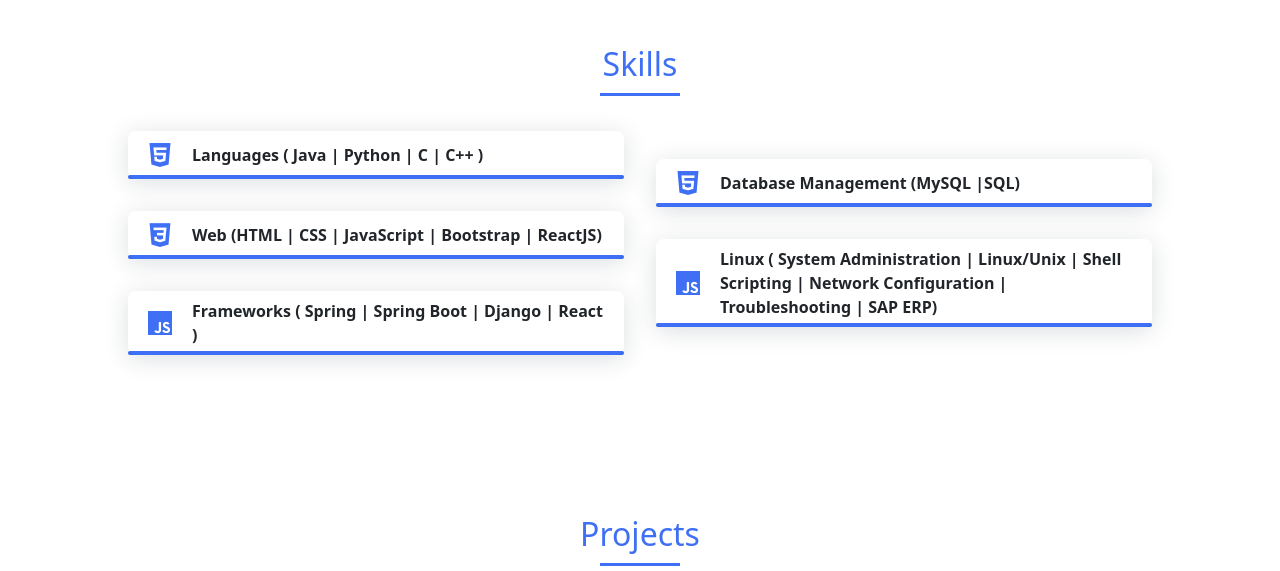
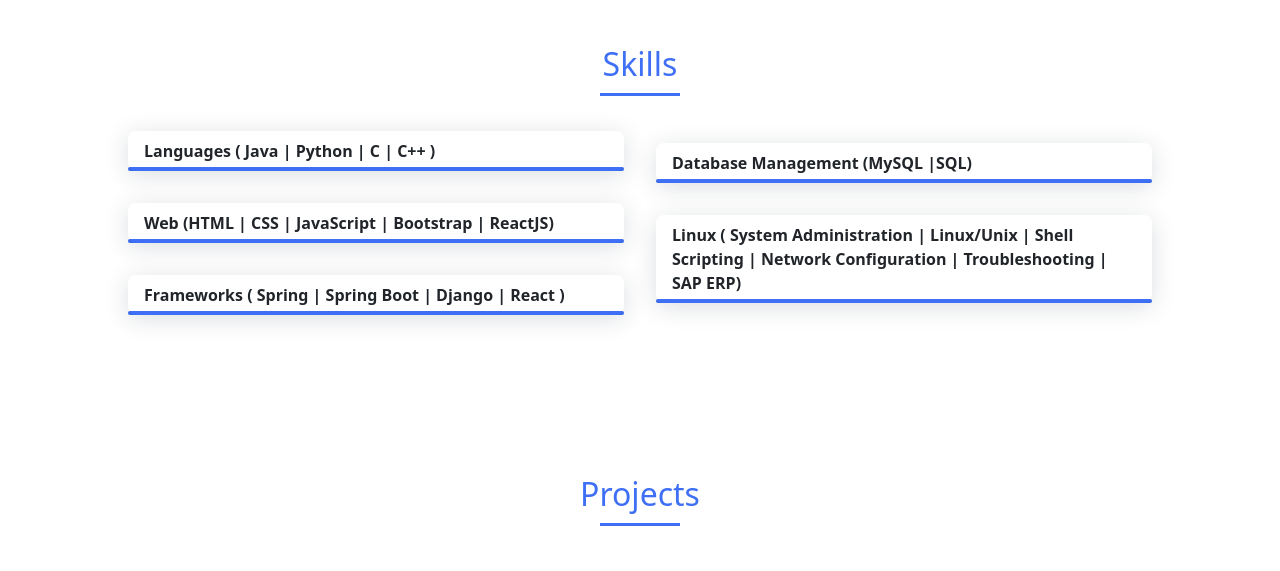
Before and after one commit to chetangawade/chetangawade-portfolio, a plain HTML site: page index.html in a window 1280 px wide. Shown: the part 1820-2391 px from the top of the page. Drawn offline with nearby package versions, Linux system fonts and the light colour scheme; files that its build step writes are made by us from their sources.

Commit message:
Update index.html

```diff
--- a/index.html
+++ b/index.html
@@ -150,7 +150,6 @@
                 <div>
                     <div class="skills__data">
                         <div class="skills__names">
-                            <i class='bx bxl-html5 skills__icon'></i>
                             <span class="skills__name">Languages ( Java | Python | C | C++ ) </span>
                         </div>
                         <div class="skills__bar skills__border">
@@ -159,7 +158,6 @@
                     </div>
                     <div class="skills__data">
                         <div class="skills__names">
-                            <i class='bx bxl-css3 skills__icon'></i>
                             <span class="skills__name">Web (HTML | CSS | JavaScript |
                                 Bootstrap | ReactJS)
                             </span>
@@ -170,7 +168,6 @@
                     </div>
                     <div class="skills__data">
                         <div class="skills__names">
-                            <i class='bx bxl-javascript skills__icon'></i>
                             <span class="skills__name">Frameworks ( Spring | Spring Boot |
                                 Django | React )
                             </span>
@@ -185,7 +182,6 @@
                 <div>
                     <div class="skills__data">
                         <div class="skills__names">
-                            <i class='bx bxl-html5 skills__icon'></i>
                             <span class="skills__name">Database Management (MySQL |SQL)</span>
                         </div>
                         <div class="skills__bar skills__border">
@@ -194,7 +190,6 @@
                     </div>
                     <div class="skills__data">
                         <div class="skills__names">
-                            <i class='bx bxl-javascript skills__icon'></i>
                             <span class="skills__name">Linux ( System Administration |
                                 Linux/Unix | Shell Scripting | Network
                                 Configuration | Troubleshooting | SAP
```
